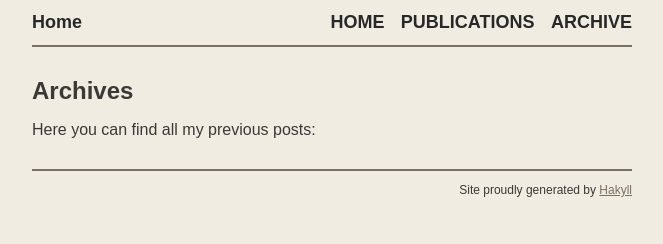
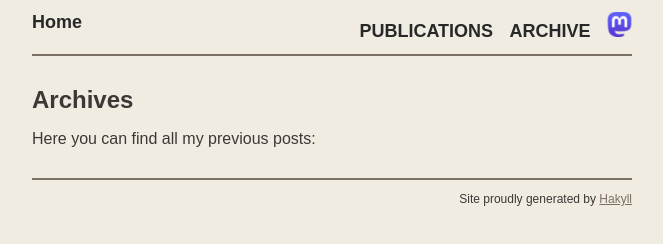
Before and after one commit to Aqissiaq/Aqissiaq.github.io, a plain HTML site: page docs/archive.html in a window 1280 px wide. Shown: the whole page, without its empty margins (308-971 px from the left). Drawn offline with Linux system fonts and the light colour scheme.

Commit message:
Mastodon link

```diff
--- a/docs/archive.html
+++ b/docs/archive.html
@@ -14,9 +14,11 @@
                 <a href="./">Home</a>
             </div>
             <nav>
-                <a href="./">Home</a>
                 <a href="./publications.html">Publications</a>
                 <a href="./archive.html">Archive</a>
+                <a rel="me" href="https://mathstodon.xyz/@Aqissiaq">
+                    <img class="logo" src="./images/mastodon.png">
+                </a>
             </nav>
         </header>
 
```
Also changed, not shown: docs/index.html (+3 -1 lines), docs/publications.html (+3 -1 lines), templates/default.html (+3 -1 lines), docs/images/mastodon.png (added), images/mastodon.png (added).
